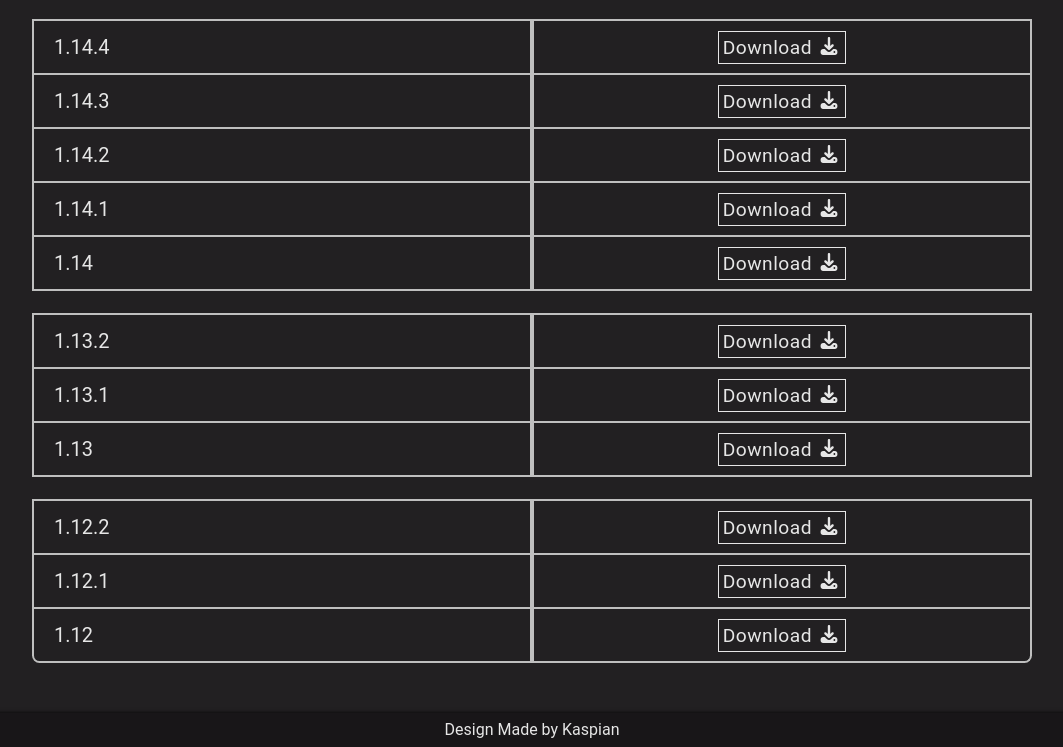
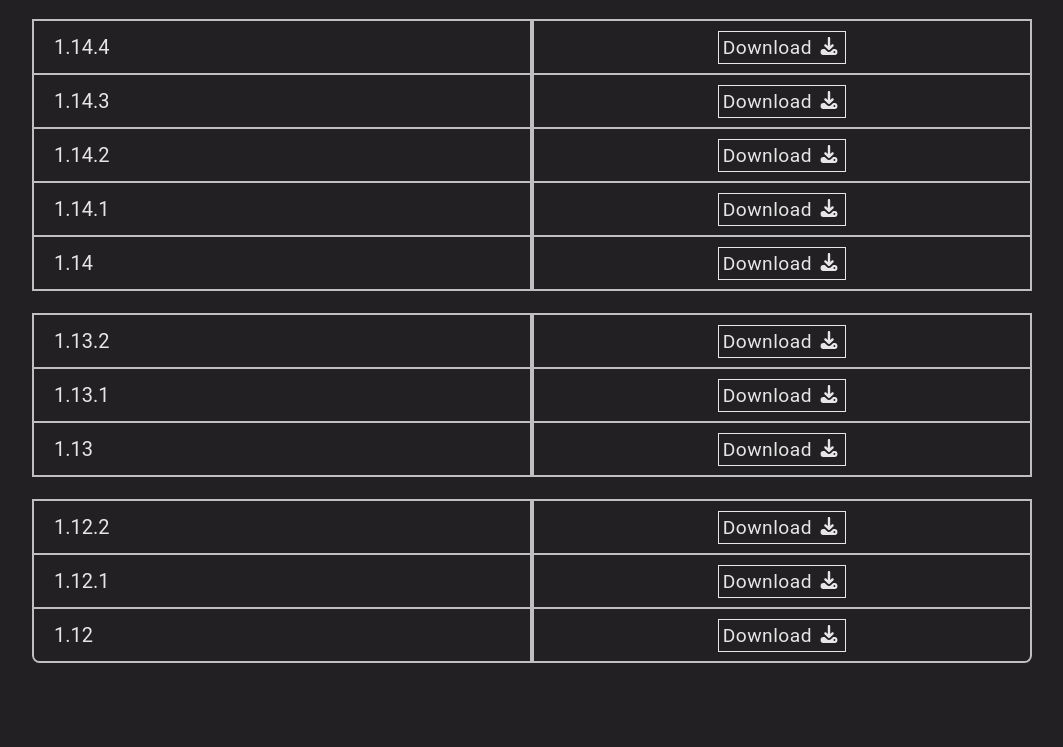
Before and after one commit to spigotclip/spigotclip.github.io, a plain HTML site: page index.html in a window 1280 px wide. Shown: the part 592-1339 px from the top of the page, without its empty margins (108-1171 px from the left). After the commit the page ends 1255 px from the top, so only its background shows below. Drawn offline with nearby package versions, Linux system fonts and the light colour scheme.

Commit message:
Remove footer

```diff
--- a/index.html
+++ b/index.html
@@ -22,7 +22,7 @@
             </div>
         </div>
     </nav>
-    <div class="container flex-center" style="min-height:100vh">
+    <div class="container flex-center">
         <table style="height:100%">
             <tr>
                 <th>Version</th>
@@ -189,11 +189,6 @@
             </tr>
         </table>
     </div>
-    <footer>
-        <div class="container">
-            Design Made by <a href="https://discord.gg/eak2zA4s6m">Kaspian</a>
-        </div>
-    </footer>
 </body>
 
 </html>
```
